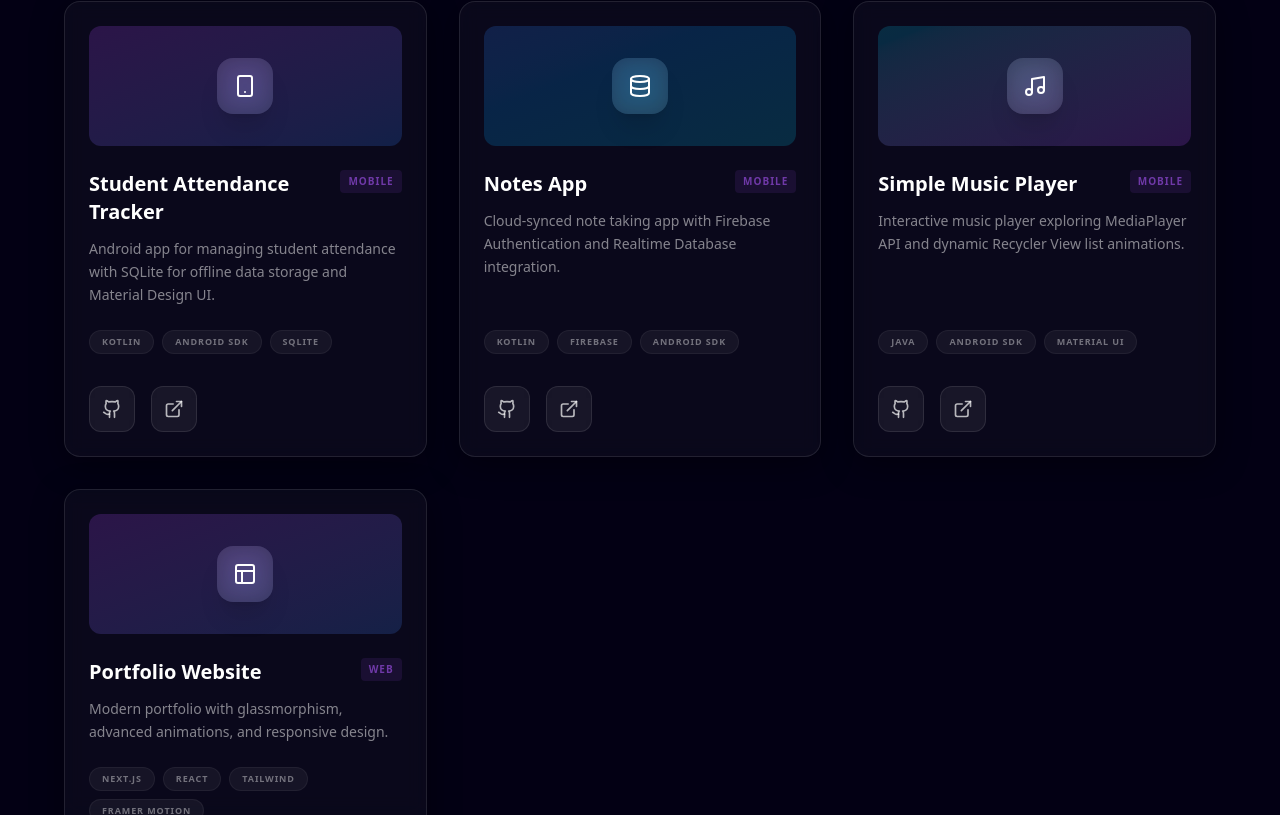
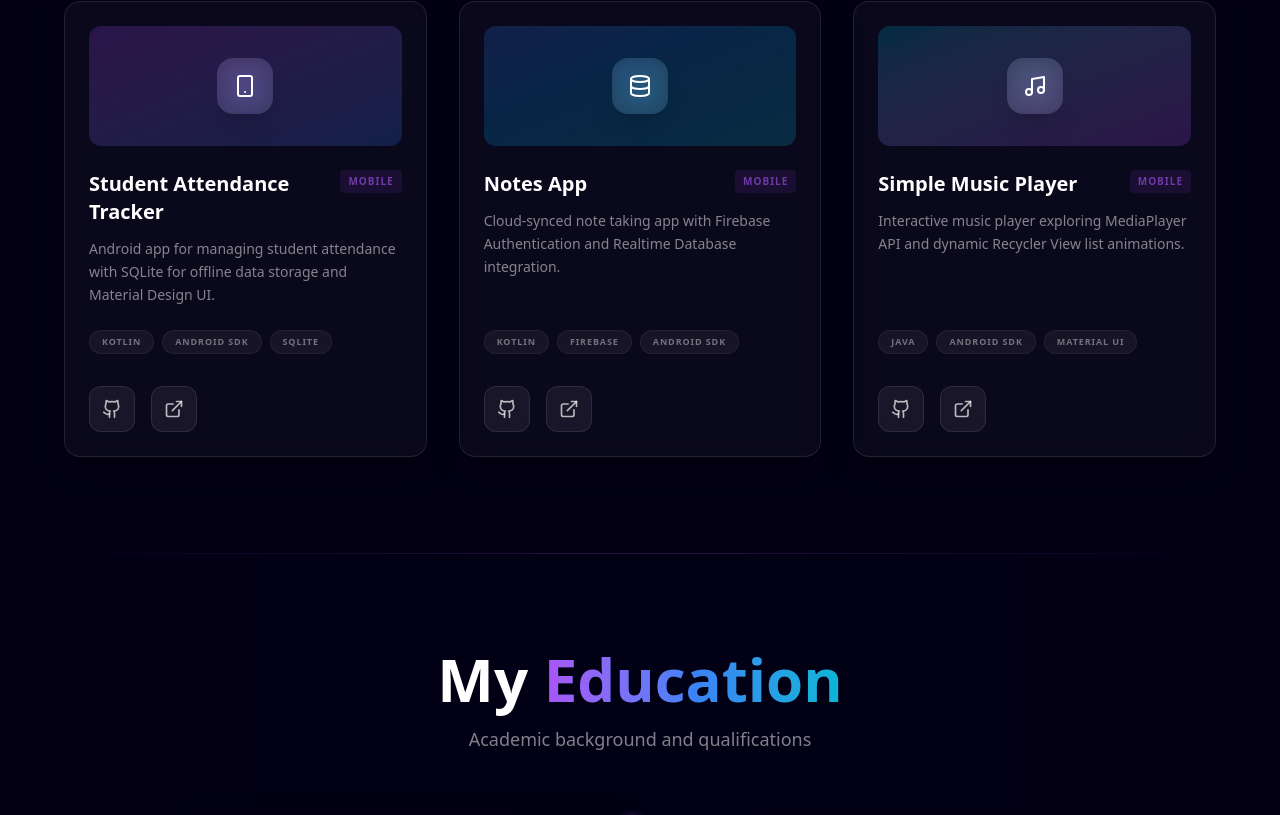
Before and after one commit to vedant020504/Protfolio, a Next.js app: page / in a window 1280 px wide. Shown: the part 1985-2800 px from the top of the page. Built offline with nearby package versions, Linux system fonts and the light colour scheme.

Commit message:
refactor: remove portfolio website from projects section

```diff
--- a/src/components/sections/Projects.tsx
+++ b/src/components/sections/Projects.tsx
@@ -38,16 +38,6 @@ const projects = [
         github: "#",
         category: "Mobile",
         color: "from-cyan-500/20 to-purple-500/20"
-    },
-    {
-        title: "Portfolio Website",
-        description: "Modern portfolio with glassmorphism, advanced animations, and responsive design.",
-        tech: ["Next.js", "React", "Tailwind", "Framer Motion"],
-        icon: <Layout className="w-6 h-6" />,
-        link: "#",
-        github: "#",
-        category: "Web",
-        color: "from-purple-500/20 to-secondary/20"
     }
 ];
 
@@ -82,8 +72,8 @@ export const Projects = () => {
                                 key={cat}
                                 onClick={() => setActiveCategory(cat)}
                                 className={`px-6 py-2 rounded-full border transition-all duration-300 font-medium ${activeCategory === cat
-                                        ? "bg-primary border-primary text-white shadow-[0_0_20px_rgba(168,85,247,0.4)]"
-                                        : "bg-white/5 border-white/10 text-white/60 hover:border-white/20"
+                                    ? "bg-primary border-primary text-white shadow-[0_0_20px_rgba(168,85,247,0.4)]"
+                                    : "bg-white/5 border-white/10 text-white/60 hover:border-white/20"
                                     }`}
                             >
                                 {cat}
```
